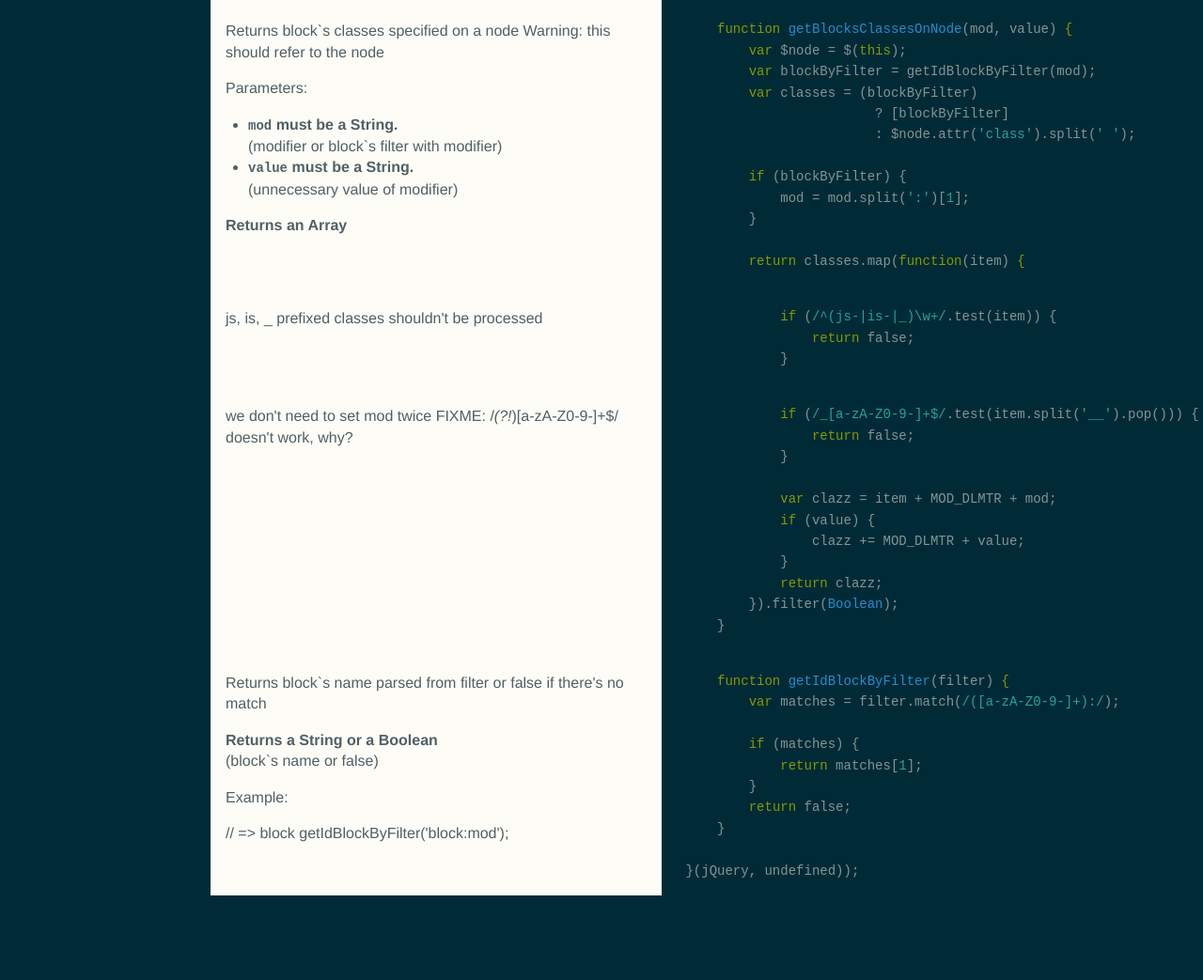
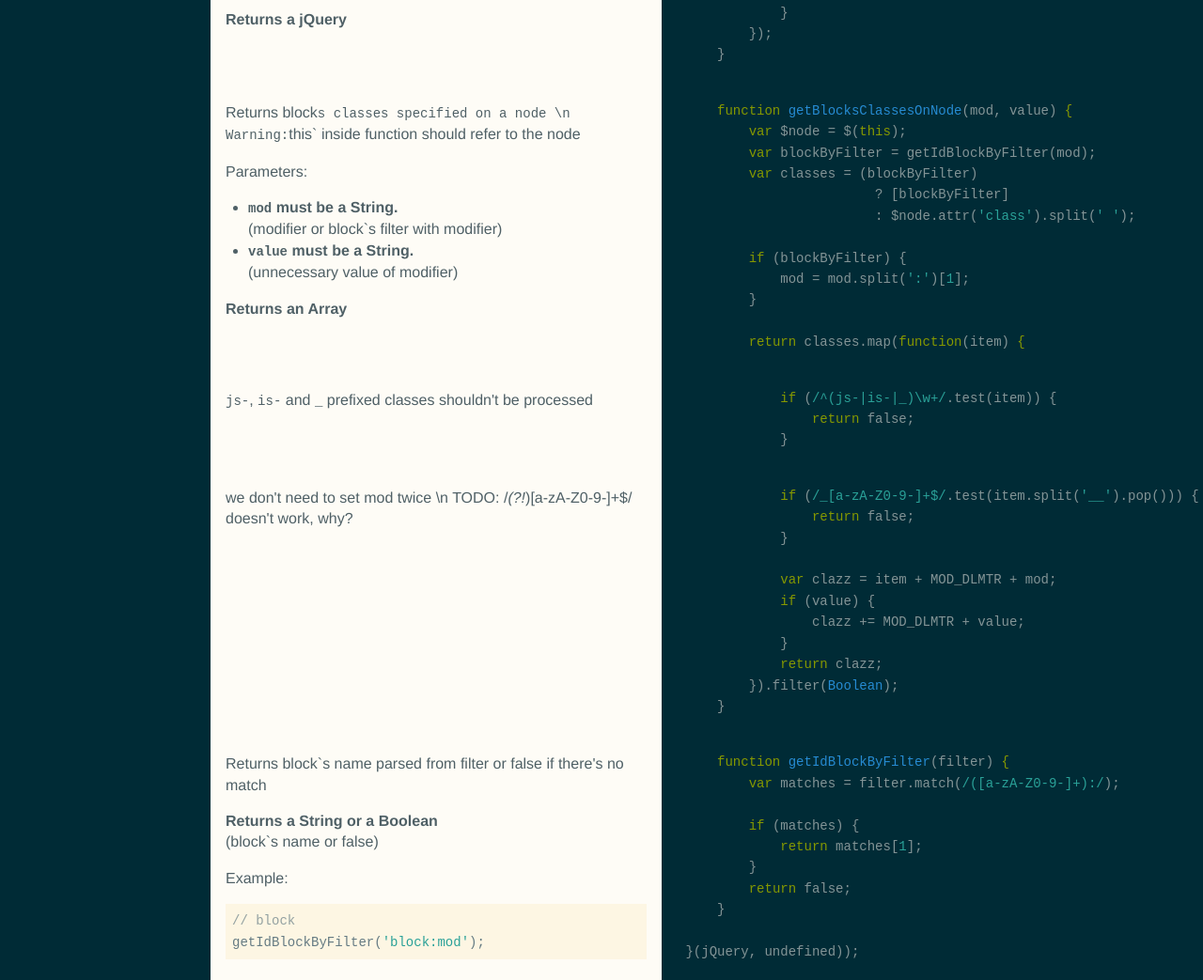
Before and after one commit to vitkarpov/jquery.bem, a plain HTML site: page jquery.bem.js.html in a window 1280 px wide. Shown: the part 1193-2236 px from the top of the page at 94% size. Before the commit the page ends 2146 px from the top, so only its background shows below. Drawn offline with Linux system fonts and the light colour scheme.

Commit message:
Generated documentation for 837521f936c9c17189865da0c448d62dc3e0d4ca

```diff
--- a/jquery.bem.js.html
+++ b/jquery.bem.js.html
@@ -26,8 +26,23 @@
 
 
         <div class="code"><div class="wrapper">(<span class="hljs-function"><span class="hljs-keyword">function</span> <span class="hljs-params">($, undefined)</span> {</span>
+</div></div>
 
-    <span class="hljs-keyword">var</span> MOD_DLMTR = <span class="hljs-string">'_'</span>;
+      </div>
+
+      <div class="segment">
+
+        <div class="comments doc-section">
+          <div class="wrapper"><p><span class='doc-section-header'>
+ of type <em>String</em>
+</span></p>
+<p>Delimiter for modifier. \n
+Use classic notification block__element_modifier_value</p>
+</div>
+        </div>
+
+
+        <div class="code"><div class="wrapper">    <span class="hljs-keyword">var</span> MOD_DLMTR = <span class="hljs-string">'_'</span>;
 </div></div>
 
       </div>
@@ -131,8 +146,8 @@
       <div class="segment">
 
         <div class="comments doc-section">
-          <div class="wrapper"><p>Returns block`s classes specified on a node
-Warning: this should refer to the node</p>
+          <div class="wrapper"><p>Returns block<code>s classes specified on a node \n
+Warning:</code>this` inside function should refer to the node</p>
 <p>Parameters:</p>
 <ul>
 <li><strong><code>mod</code> must be a String.</strong><br/>(modifier or block`s filter with modifier)</li>
@@ -161,7 +176,7 @@ Warning: this should refer to the node</p>
       <div class="segment">
 
         <div class="comments ">
-          <div class="wrapper"><p>js, is, _ prefixed classes shouldn&#39;t be processed</p>
+          <div class="wrapper"><p><code>js-</code>, <code>is-</code> and <code>_</code> prefixed classes shouldn&#39;t be processed</p>
 </div>
         </div>
 
@@ -176,8 +191,8 @@ Warning: this should refer to the node</p>
       <div class="segment">
 
         <div class="comments ">
-          <div class="wrapper"><p>we don&#39;t need to set mod twice
-FIXME: /<em>(?!</em>)[a-zA-Z0-9-]+$/ doesn&#39;t work, why?</p>
+          <div class="wrapper"><p>we don&#39;t need to set mod twice \n
+TODO: /<em>(?!</em>)[a-zA-Z0-9-]+$/ doesn&#39;t work, why?</p>
 </div>
         </div>
 
@@ -204,8 +219,9 @@ FIXME: /<em>(?!</em>)[a-zA-Z0-9-]+$/ doesn&#39;t work, why?</p>
 or false if there&#39;s no match</p>
 <p><strong>Returns a String or a Boolean</strong><br/>(block`s name or false)</p>
 <p>Example:</p>
-<p>// =&gt; block
-getIdBlockByFilter(&#39;block:mod&#39;);</p>
+<pre><code class="lang-js"><span class="hljs-comment">// block</span>
+getIdBlockByFilter(<span class="hljs-string">'block:mod'</span>);
+</code></pre>
 </div>
         </div>
 
```
